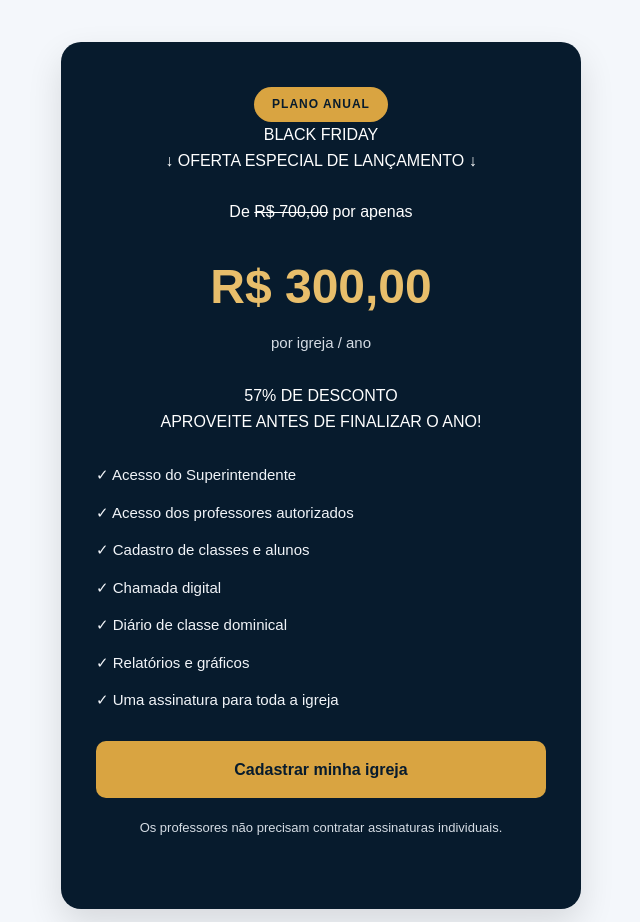
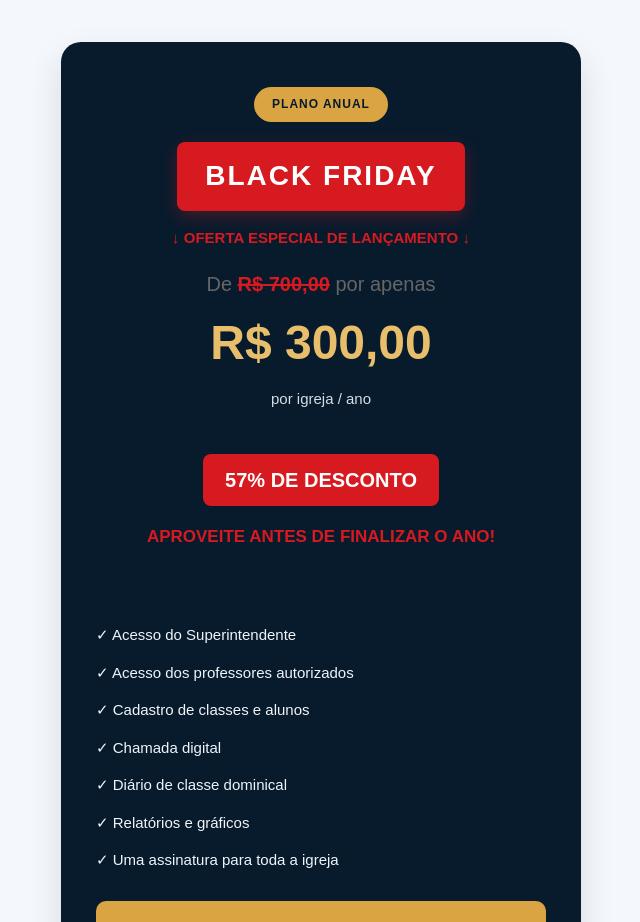
Before and after one commit to sergioengcomputacao-sys/e-ebd-site, a plain HTML site: page index.html in a window 1280 px wide. Shown: the part 5246-6168 px from the top of the page, without its empty margins (319-959 px from the left). Drawn offline with Linux system fonts and the light colour scheme.

Commit message:
ATUALIZAÇÃO DA PAGÍNA CSS

```diff
--- a/css/style.css
+++ b/css/style.css
@@ -1761,3 +1761,59 @@ main {
     height: 100%;
     border: none;
 }
+
+/* BLACK FRIDAY - e_EBD */
+
+.black-friday-oferta {
+    text-align: center;
+    padding: 20px 10px;
+}
+
+.black-friday-faixa {
+    display: inline-block;
+    background: #d71920;
+    color: #ffffff;
+    padding: 12px 28px;
+    border-radius: 8px;
+    font-size: 28px;
+    font-weight: 900;
+    letter-spacing: 2px;
+    box-shadow: 0 5px 18px rgba(215, 25, 32, 0.3);
+}
+
+.black-friday-seta {
+    color: #d71920;
+    font-size: 15px;
+    font-weight: 800;
+    margin: 15px 0;
+}
+
+.preco-antigo {
+    font-size: 20px;
+    color: #666666;
+    margin: 18px 0 5px;
+}
+
+.preco-antigo del {
+    color: #d71920;
+    font-weight: bold;
+}
+
+.black-friday-desconto {
+    display: inline-block;
+    margin-top: 15px;
+    padding: 10px 22px;
+    background: #d71920;
+    color: white;
+    font-size: 20px;
+    font-weight: 900;
+    border-radius: 8px;
+}
+
+.black-friday-urgencia {
+    color: #d71920;
+    font-size: 17px;
+    font-weight: 900;
+    margin-top: 18px;
+    line-height: 1.5;
+}
```
